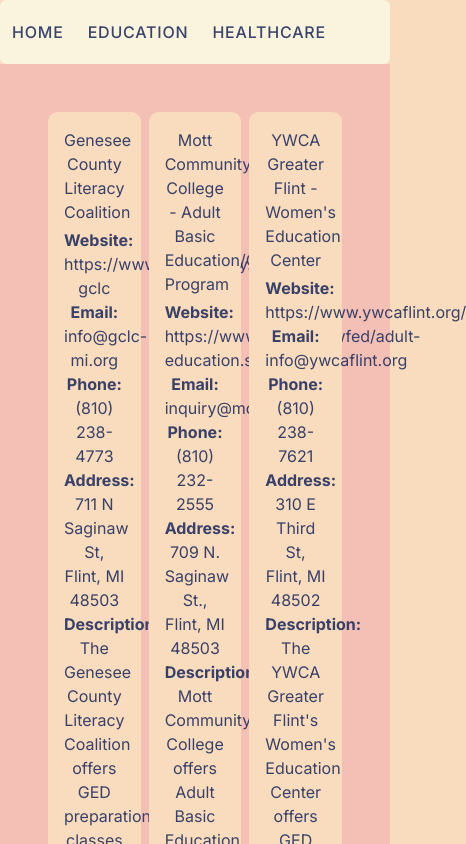
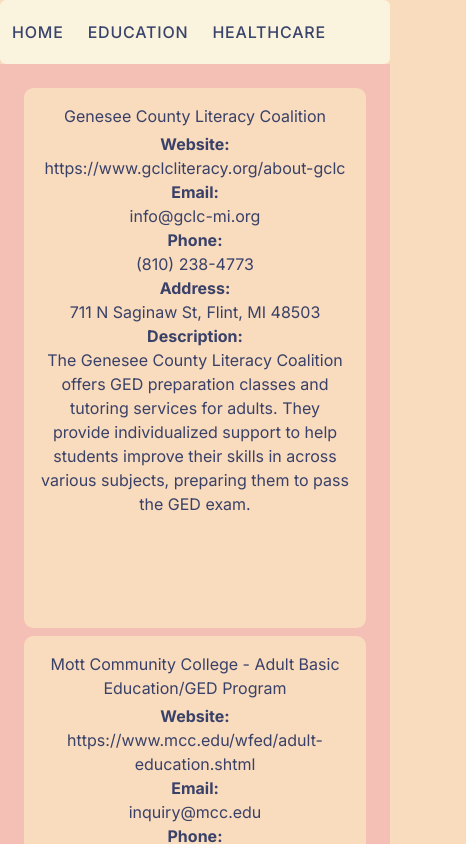
Before and after one commit to YouGuavas/gencowomen, a Next.js app: page /education/ged in a window 390 px wide. Shown: the top 844 px of the page, 466 px wide, since content can reach past the window. Built offline with nearby package versions, Linux system fonts and the light colour scheme.

Commit message:
Improve responsiveness

```diff
--- a/components/ResourceLink.tsx
+++ b/components/ResourceLink.tsx
@@ -4,6 +4,11 @@
 
 const ResourceLink: React.FC<Program> = (props) => {
 	const { id, title, url } = props;
+	const handleDescription = () => {
+		const descriptionParent = document.getElementById(id ? id.toString() : '');
+		const description = descriptionParent?.querySelector('p');
+		description?.classList.toggle('hidden');
+	};
 	const renderProps = () => {
 		if (url) {
 			return Object.entries(props).map(([prop, value], index) => {
@@ -12,7 +17,7 @@
 					return (
 						<li key={index}>
 							<strong className="capitalize">{`${prop}: `}</strong>
-							{value}
+							<p>{value}</p>
 						</li>
 					);
 				}
@@ -24,7 +29,7 @@
 	return (
 		<>
 			<Link
-				className={`${styles.link} background-2 color-7 flex flex-col gap-1`}
+				className={`${styles.link} col-span-1 background-2 color-7 flex flex-col gap-1`}
 				href={url ? url.toString() : 'error'}
 			>
 				<h2>{title}</h2>
--- a/components/Table.tsx
+++ b/components/Table.tsx
@@ -45,7 +45,7 @@
 
 	return (
 		<main
-			className={`p-12 grid grid-cols-3 grid-rows-3 gap-2 ${styles.table} background-3`}
+			className={`p-6 grid md:grid-cols-3 grid-cols-1 grid-rows-3 gap-2 ${styles.table} background-3`}
 		>
 			{renderTable()}
 		</main>
--- a/data/education/ged.json
+++ b/data/education/ged.json
@@ -6,7 +6,7 @@
 		"url": "https://www.gclcliteracy.org/about-gclc",
 		"email": "info@gclc-mi.org",
 		"phone": "(810) 238-4773",
-		"description": "The Genesee County Literacy Coalition offers GED preparation classes and tutoring services for adults, including underserved women. They provide individualized support to help students improve their skills in reading, writing, math, science, and social studies, ultimately preparing them to successfully pass the GED exam."
+		"description": "The Genesee County Literacy Coalition offers GED preparation classes and tutoring services for adults. They provide individualized support to help students improve their skills in across various subjects, preparing them to pass the GED exam."
 	},
 	{
 		"id": "mcc",
```
